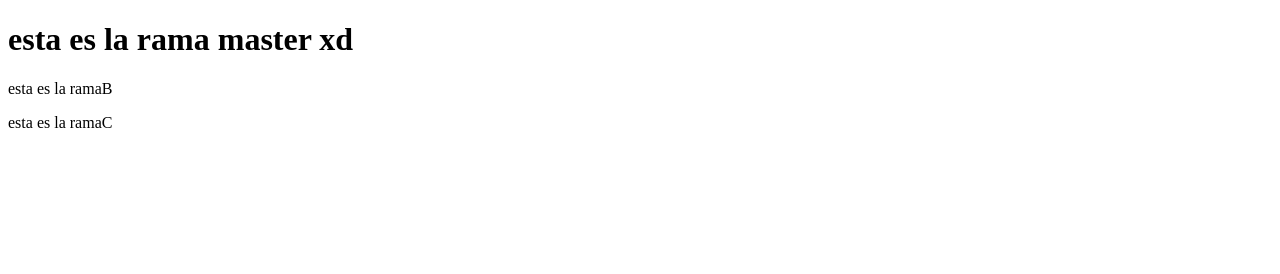
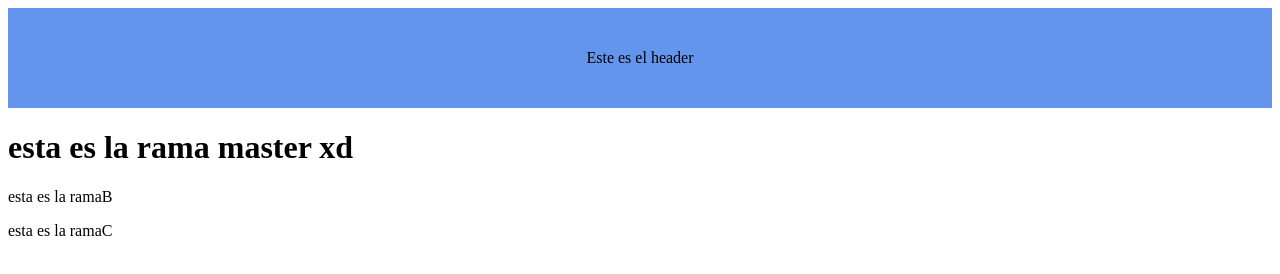
Before and after one commit to enrique-dev-coder/practigagithub, a plain HTML site: page index.html in a window 1280 px wide. Drawn offline with Linux system fonts and the light colour scheme.

Commit message:
se agrega un header

```diff
--- a/index.html
+++ b/index.html
@@ -4,9 +4,13 @@
     <meta charset="UTF-8">
     <meta http-equiv="X-UA-Compatible" content="IE=edge">
     <meta name="viewport" content="width=device-width, initial-scale=1.0">
+    <link rel="stylesheet" href="styles.css">
     <title>practicagit</title>
 </head>
 <body>
+<header>
+ <p>Este es el header</p>
+</header>
 <div>
     <h1>esta es la rama master xd</h1>
     <p>esta es la ramaB</p>
--- /dev/null
+++ b/styles.css
@@ -0,0 +1,6 @@
+header{
+    background-color: cornflowerblue;
+    width: 100%;
+    padding: 25px 0;
+    text-align: center;
+}
```
